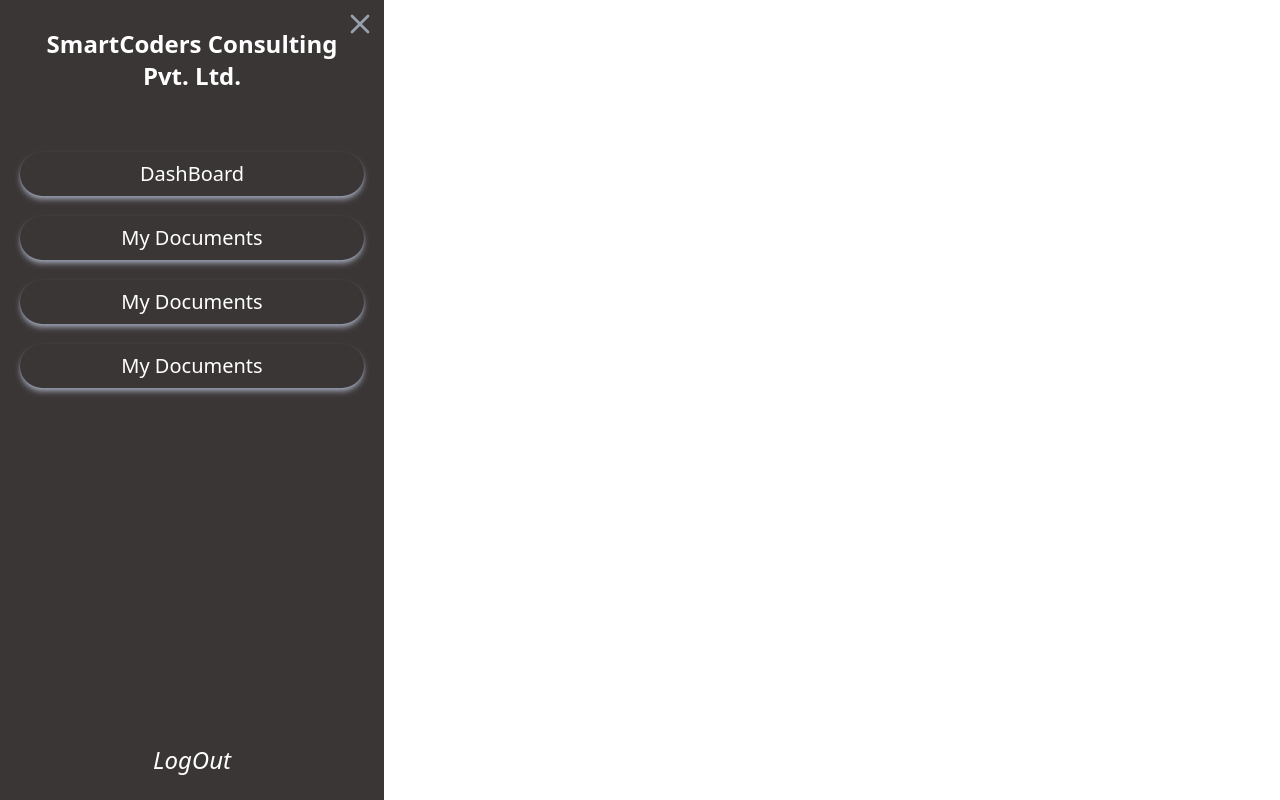
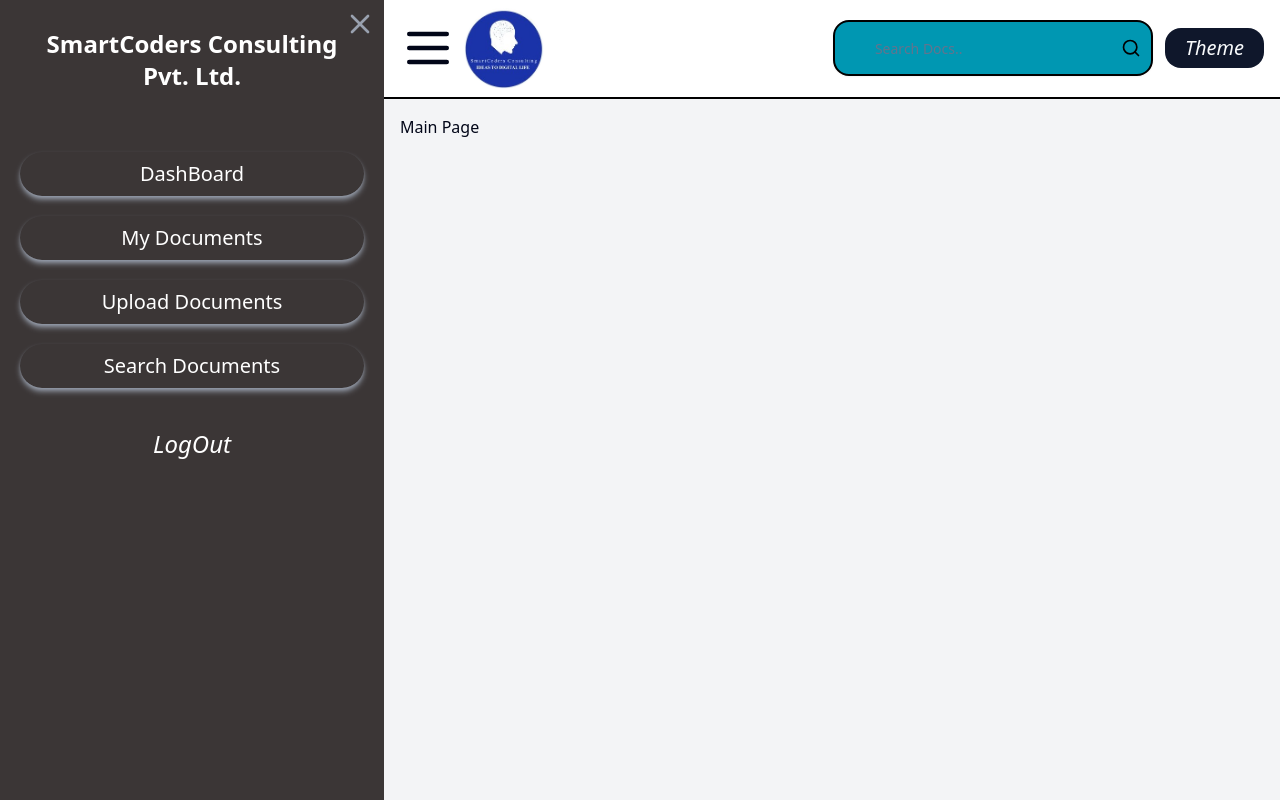
Before and after one commit to D-kavita2004/Document-Management-System, a React (Vite) app: page / in a window 1280 px wide. Built offline with nearby package versions, Linux system fonts and the light colour scheme.

Commit message:
Setting Layout

```diff
--- a/src/App.tsx
+++ b/src/App.tsx
@@ -1,11 +1,15 @@
 import './App.css';
-// import Header from './components/Elements/Header';
-import Navbar from './components/Elements/Navbar';
+import { Layout } from './components/Elements/Layout';
+import { BrowserRouter,Route,Routes } from 'react-router-dom';
 
 function App() {
   return (
     <>
-      <Navbar/>
+      <BrowserRouter>
+            <Routes>
+                <Route path='/' element={<Layout/>}></Route>
+            </Routes>
+      </BrowserRouter>
     </>
   )
 }
--- a/src/components/Elements/Header.tsx
+++ b/src/components/Elements/Header.tsx
@@ -7,7 +7,7 @@
 
 const Header = () => {
   return (
-    <header className="border-b-2 border-black items-center flex justify-between shadow-lg shadow-gray-400 w-full overflow-hidden">
+    <header className="border-b-2 border-black items-center flex justify-between shadow-lg shadow-gray-400 overflow-hidden object-contain">
       <div className="items-center flex justify-between w-full object-contain p-2 h-full lg:pl-4 lg:pr-4">
         <div className="flex items-center space-x-2">
           <Menu className="w-[8vmin] h-[8vmin] lg:w-[7vmin] lg:h-[8vmin]" />
--- /dev/null
+++ b/src/components/Elements/Layout.tsx
@@ -0,0 +1,25 @@
+import React from "react";
+import { useState } from "react";
+import Header from "./Header";
+import Navbar from "./Navbar";
+
+export const Layout = () => {
+
+  const [displayNav,SetDisplayNav] = useState(false);
+  return (
+    <>
+      <div>
+          <div className="flex h-screen">
+              <Navbar displayNav={displayNav} setDisplayNav={SetDisplayNav} />
+              <div className="flex flex-col flex-1 ">
+                  <Header displayNav={displayNav} setDisplayNav={SetDisplayNav} />
+                  <main className=" flex-1 bg-gray-100 p-4 object-contain">
+                    Main Page
+                  </main>
+              </div>
+          </div>
+          {/* <div>Footer</div> */}
+      </div>
+    </>
+  );
+};
--- a/src/components/Elements/Navbar.tsx
+++ b/src/components/Elements/Navbar.tsx
@@ -4,24 +4,24 @@
 
 const Navbar = () => {
   return (
-    <nav className="w-[62vmin] md:w-[48vmin] h-[100vh] p-3 flex flex-col relative" style={{ backgroundColor: "#3b3636" }}>
+    <nav className="w-[62vmin] md:w-[48vmin] h-[100vh] p-3 flex flex-col relative hidden lg:block" style={{ backgroundColor: "#3b3636" }}>
         <X className='text-gray-400 absolute right-2 top-2 object-contain cursor-pointer' size={32}/>
         {/* Company Name */}
         <h3 className="text-2xl text-white text-center lg:mx-4 mt-4 font-bold cursor-pointer">SmartCoders Consulting Pvt. Ltd.</h3>
 
         {/* Navigation Menus */}
-        <div className="mt-8 p-2 flex-grow"> {/* flex-grow ensures menu takes available space */}
+        <div className="mt-8 p-2 flex-grow">
                 <div className="text-center my-5 text-xl text-white p-2 rounded-3xl cursor-pointer shadow-md shadow-gray-400  hover:font-bold hover:bg-[#0097b2]" >
-                <a href="/">DashBoard</a>
+                    <Link to="/">DashBoard</Link>
                 </div>
                 <div className="hover:bg-[#0097b2] text-center my-5 text-xl text-white p-2 rounded-3xl cursor-pointer shadow-md shadow-gray-400  hover:font-bold ">
-                <a href="/My Documents">My Documents</a>
+                    <Link to="/My Documents">My Documents</Link>
                 </div>
                 <div className="hover:bg-[#0097b2] text-center my-5 text-xl text-white p-2 rounded-3xl cursor-pointer shadow-md shadow-gray-400  hover:font-bold ">
-                <a href="/My Documents">My Documents</a>
+                    <Link to="/Upload Documents">Upload Documents</Link>
                 </div>
                 <div className="hover:bg-[#0097b2] text-center my-5 text-xl text-white p-2 rounded-3xl cursor-pointer shadow-md shadow-gray-400  hover:font-bold " >
-                <a href="/My Documents">My Documents</a>
+                    <Link to="/Search Documents">Search Documents</Link>
                 </div>
         </div>
 
```
Lines whose indentation alone changed are shown as unchanged.
